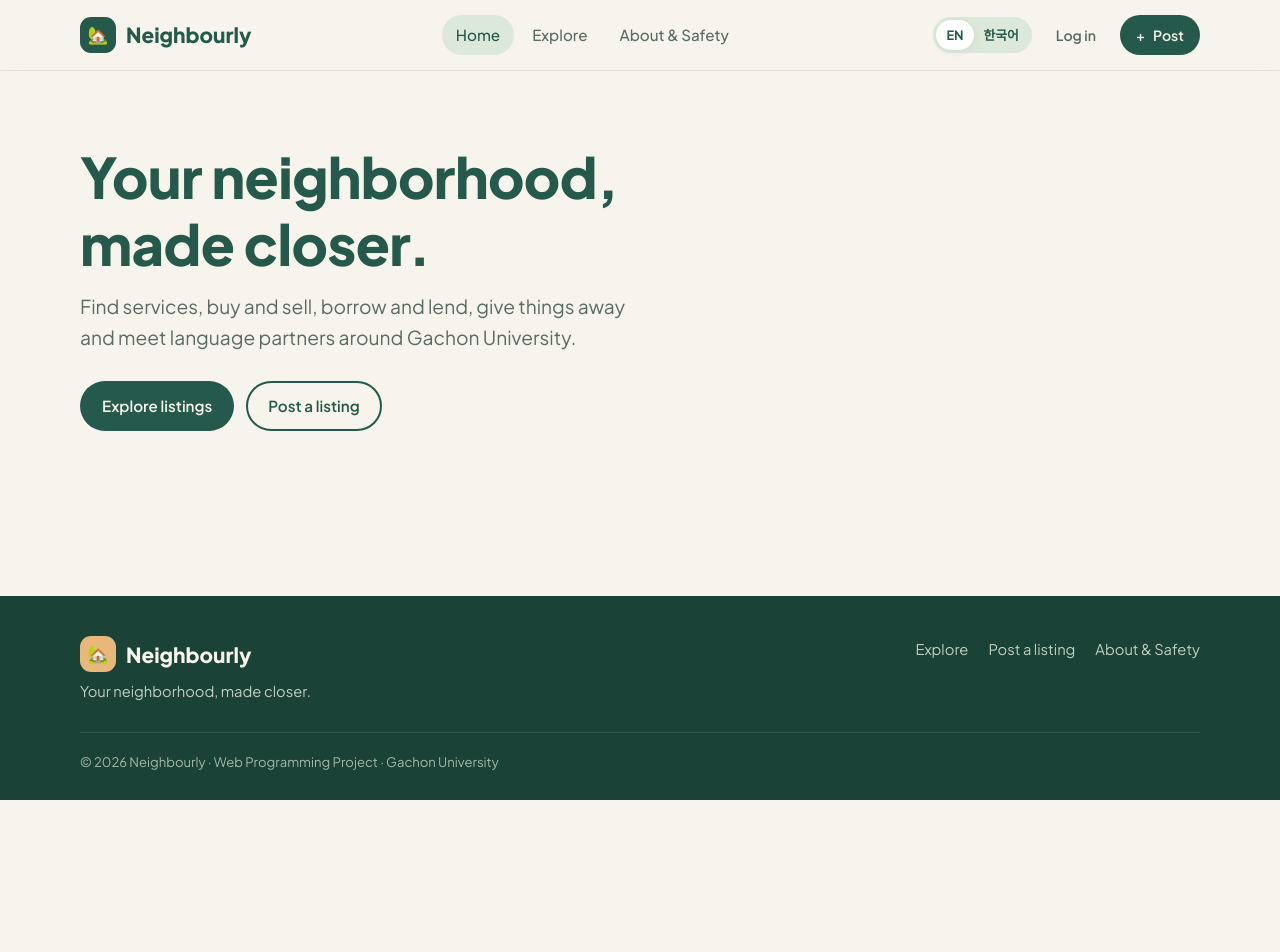
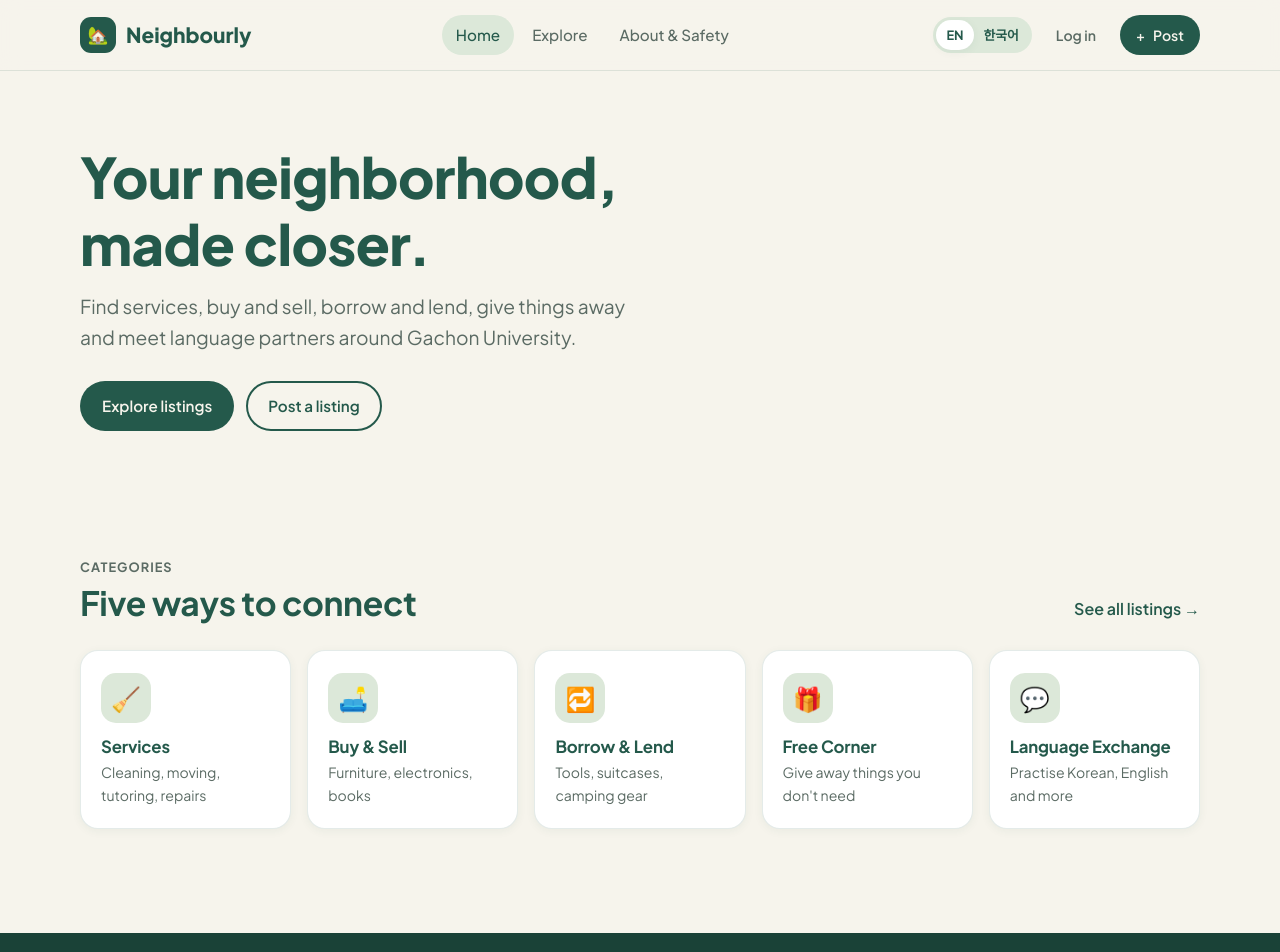
Before and after one commit to fairshare123/Neighbourly, a plain HTML site: page client/index.html in a window 1280 px wide. Shown: the top 952 px of the page. Before the commit the page ends 800 px from the top, so only its background shows below. Drawn offline with Linux system fonts and the light colour scheme.

Commit message:
Add categories section to home page

```diff
--- a/client/css/style.css
+++ b/client/css/style.css
@@ -157,3 +157,35 @@ h1, h2, h3 { color: var(--forest); line-height: 1.2; letter-spacing: -0.01em; }
 @media (max-width: 380px) {
   .site-header .logo-mark { display: none; }   /* very small phones: hide the house icon in the header */
 }
+
+/* =========================================================
+   9. Section headings and category cards (Home page)
+   ========================================================= */
+.section-head { display: flex; justify-content: space-between; align-items: flex-end; gap: 16px; margin-bottom: 28px; flex-wrap: wrap; }
+.eyebrow { font-size: 0.8rem; font-weight: 700; letter-spacing: 0.08em; text-transform: uppercase; color: var(--sage); }
+.section-head h2 { font-size: clamp(1.6rem, 3vw, 2.1rem); margin-top: 4px; }
+.section-head p { color: var(--muted); margin-top: 6px; }
+.link-arrow { font-weight: 600; color: var(--forest); }
+.link-arrow:hover { text-decoration: underline; }
+
+.category-grid { display: grid; grid-template-columns: repeat(5, 1fr); gap: 16px; }
+.category-card {
+  background: var(--white); border: 1px solid var(--border); border-radius: var(--radius);
+  padding: 22px 20px; box-shadow: var(--shadow-sm);
+  transition: transform 0.2s, box-shadow 0.2s;
+}
+.category-card:hover { transform: translateY(-4px); box-shadow: var(--shadow); }
+.category-icon {
+  width: 50px; height: 50px; border-radius: 15px; background: var(--pale);
+  display: grid; place-items: center; font-size: 1.5rem; margin-bottom: 14px;
+}
+.category-card h3 { font-size: 1.05rem; }
+.category-card p { font-size: 0.88rem; color: var(--muted); margin-top: 4px; }
+
+@media (max-width: 980px) {
+  .category-grid { grid-template-columns: repeat(3, 1fr); }
+}
+@media (max-width: 560px) {
+  .category-grid { grid-template-columns: repeat(2, 1fr); gap: 12px; }
+  .category-card { padding: 18px 16px; }
+}
--- a/client/index.html
+++ b/client/index.html
@@ -55,6 +55,47 @@
         </div>
       </div>
     </section>
+
+    <!-- ===== CATEGORIES ===== -->
+    <section class="section">
+      <div class="container">
+        <div class="section-head">
+          <div>
+            <p class="eyebrow">Categories</p>
+            <h2>Five ways to connect</h2>
+          </div>
+          <a href="explore.html" class="link-arrow">See all listings →</a>
+        </div>
+
+        <div class="category-grid">
+          <a href="explore.html?category=services" class="category-card">
+            <div class="category-icon">🧹</div>
+            <h3>Services</h3>
+            <p>Cleaning, moving, tutoring, repairs</p>
+          </a>
+          <a href="explore.html?category=buy-sell" class="category-card">
+            <div class="category-icon">🛋️</div>
+            <h3>Buy &amp; Sell</h3>
+            <p>Furniture, electronics, books</p>
+          </a>
+          <a href="explore.html?category=borrow-lend" class="category-card">
+            <div class="category-icon">🔁</div>
+            <h3>Borrow &amp; Lend</h3>
+            <p>Tools, suitcases, camping gear</p>
+          </a>
+          <a href="explore.html?category=free" class="category-card">
+            <div class="category-icon">🎁</div>
+            <h3>Free Corner</h3>
+            <p>Give away things you don't need</p>
+          </a>
+          <a href="explore.html?category=language" class="category-card">
+            <div class="category-icon">💬</div>
+            <h3>Language Exchange</h3>
+            <p>Practise Korean, English and more</p>
+          </a>
+        </div>
+      </div>
+    </section>
   </main>
 
   <!-- ===== FOOTER (same on every page) ===== -->
```
